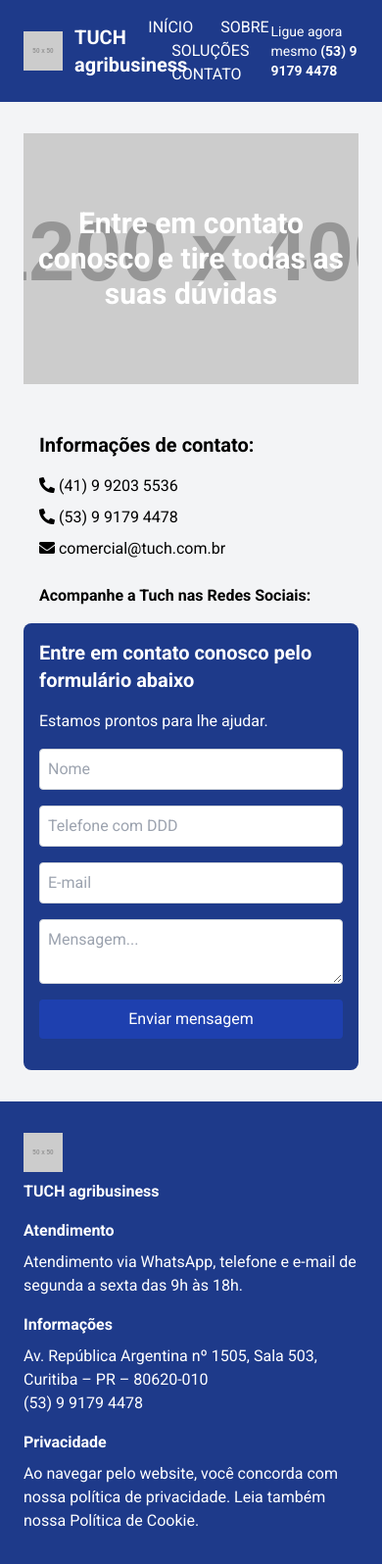
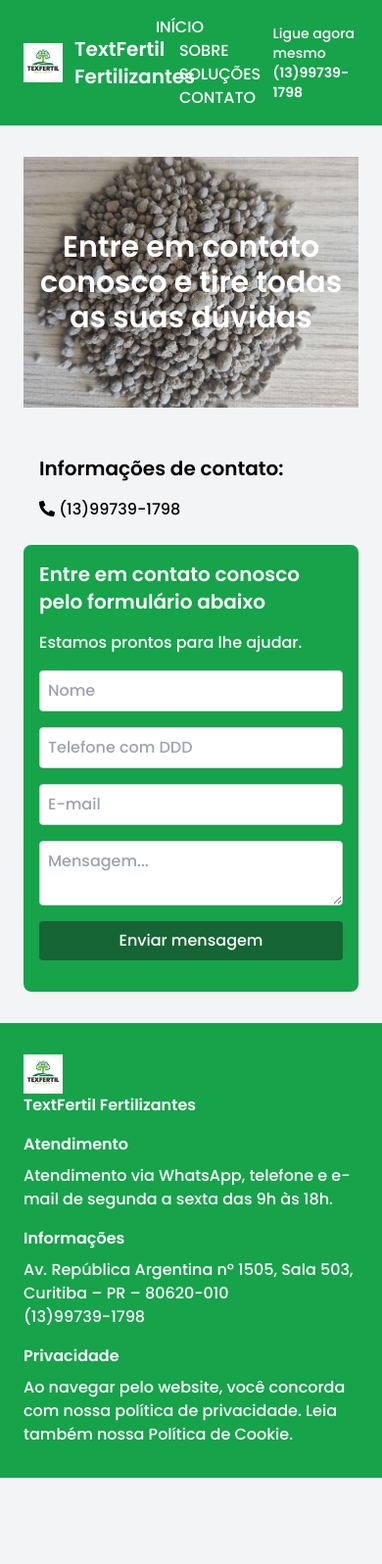
Before and after one commit to rhenanteix/textFertil-landing, a plain HTML site: page contato.html in a window 390 px wide. Shown: the whole page at 98% size. After the commit the page ends 1508 px from the top, so only its background shows below. Drawn offline with nearby package versions, Linux system fonts and the light colour scheme; placeholder pictures from the web are drawn by us.

Commit message:
new color

```diff
--- a/contato.html
+++ b/contato.html
@@ -2,22 +2,22 @@
 <head>
     <meta charset="UTF-8">
     <meta name="viewport" content="width=device-width, initial-scale=1.0">
-    <title>Tuch Agribusiness</title>
+    <title>Contato - TextFertil Fertilizantes</title>
     <script src="https://cdn.tailwindcss.com"></script>
     <link rel="stylesheet" href="https://cdnjs.cloudflare.com/ajax/libs/font-awesome/5.15.3/css/all.min.css">
-    <link href="https://fonts.googleapis.com/css2?family=Roboto:wght@400;700&display=swap" rel="stylesheet">
+    <link href="https://fonts.googleapis.com/css2?family=Poppins:wght@500;600&display=swap" rel="stylesheet">
     <style>
         body {
-            font-family: 'Roboto', sans-serif;
+            font-family: 'Poppins', sans-serif;
         }
     </style>
 </head>
 <body class="bg-gray-100">
-    <header class="bg-blue-900 text-white">
+    <header class="bg-green-600 text-white">
         <div class="container mx-auto flex justify-between items-center py-4 px-6">
             <div class="flex items-center">
-                <img src="https://placehold.co/50x50" alt="Tuch Agribusiness Logo" class="h-10 w-10">
-                <span class="ml-3 text-xl font-bold">TUCH agribusiness</span>
+                <img src="assets/img/logo.png" alt="TextFertil Fertilizantes" class="h-10 w-10">
+                <span class="ml-3 text-xl font-bold">TextFertil Fertilizantes</span>
             </div>
             <nav class="space-x-6">
                 <a href="index.html" class="hover:underline">INÍCIO</a>
@@ -27,25 +27,25 @@
             </nav>
             <div class="text-sm">
                 <span>Ligue agora mesmo</span>
-                <span class="font-bold">(53) 9 9179 4478</span>
+                <span class="font-bold">(13)99739-1798</span>
             </div>
         </div>
     </header>
 
     <main class="container mx-auto mt-8 px-6">
-        <div class="bg-cover bg-center h-64 flex items-center justify-center" style="background-image: url('https://placehold.co/1200x400');">
+        <div class="bg-cover bg-center h-64 flex items-center justify-center" style="background-image: url('assets/img/produtos/PHOTO-2023-06-16-14-45-13.jpg');">
             <h1 class="text-white text-3xl font-bold text-center">Entre em contato conosco e tire todas as suas dúvidas</h1>
         </div>
 
         <div class="flex flex-wrap mt-8">
             <div class="w-full md:w-1/2 p-4">
                 <h2 class="text-xl font-bold mb-4">Informações de contato:</h2>
-                <p class="mb-2"><i class="fas fa-phone-alt"></i> (41) 9 9203 5536</p>
-                <p class="mb-2"><i class="fas fa-phone-alt"></i> (53) 9 9179 4478</p>
-                <p class="mb-2"><i class="fas fa-envelope"></i> comercial@tuch.com.br</p>
-                <h3 class="mt-6 font-bold">Acompanhe a Tuch nas Redes Sociais:</h3>
+                <p class="mb-2"><i class="fas fa-phone-alt"></i> (13)99739-1798</p>
+                <!-- <p class="mb-2"><i class="fas fa-phone-alt"></i> (53) 9 9179 4478</p> -->
+                <!-- <p class="mb-2"><i class="fas fa-envelope"></i> comercial@tuch.com.br</p> -->
+                <!-- <h3 class="mt-6 font-bold">Acompanhe a TextFertil nas Redes Sociais:</h3> -->
             </div>
-            <div class="w-full md:w-1/2 p-4 bg-blue-900 text-white rounded-lg">
+            <div class="w-full md:w-1/2 p-4 bg-green-600 text-white rounded-lg">
                 <h2 class="text-xl font-bold mb-4">Entre em contato conosco pelo formulário abaixo</h2>
                 <p class="mb-4">Estamos prontos para lhe ajudar.</p>
                 <form>
@@ -61,18 +61,18 @@
                     <div class="mb-4">
                         <textarea placeholder="Mensagem..." class="w-full p-2 rounded border border-gray-300"></textarea>
                     </div>
-                    <button type="submit" class="w-full bg-blue-800 text-white p-2 rounded">Enviar mensagem</button>
+                    <button type="submit" class="w-full bg-green-800 text-white p-2 rounded">Enviar mensagem</button>
                 </form>
             </div>
         </div>
     </main>
 
-    <footer class="bg-blue-900 text-white mt-8">
+    <footer class="bg-green-600 text-white mt-8">
         <div class="container mx-auto py-8 px-6">
             <div class="flex flex-wrap justify-between">
                 <div class="w-full md:w-1/3 mb-4 md:mb-0">
-                    <img src="https://placehold.co/50x50" alt="Tuch Agribusiness Logo" class="h-10 w-10 mb-2">
-                    <p class="font-bold">TUCH agribusiness</p>
+                    <img src="assets/img/logo.png" alt="TextFertil Fertilizantes" class="h-10 w-10">
+                    <p class="font-bold">TextFertil Fertilizantes</p>
                 </div>
                 <div class="w-full md:w-1/3 mb-4 md:mb-0">
                     <h3 class="font-bold mb-2">Atendimento</h3>
@@ -81,7 +81,7 @@
                 <div class="w-full md:w-1/3 mb-4 md:mb-0">
                     <h3 class="font-bold mb-2">Informações</h3>
                     <p>Av. República Argentina nº 1505, Sala 503, Curitiba – PR – 80620-010</p>
-                    <p>(53) 9 9179 4478</p>
+                    <p>(13)99739-1798</p>
                 </div>
                 <div class="w-full md:w-1/3">
                     <h3 class="font-bold mb-2">Privacidade</h3>
```
Also changed, not shown: index.html (+16 -16 lines), solucoes.html (+3 -3 lines).
